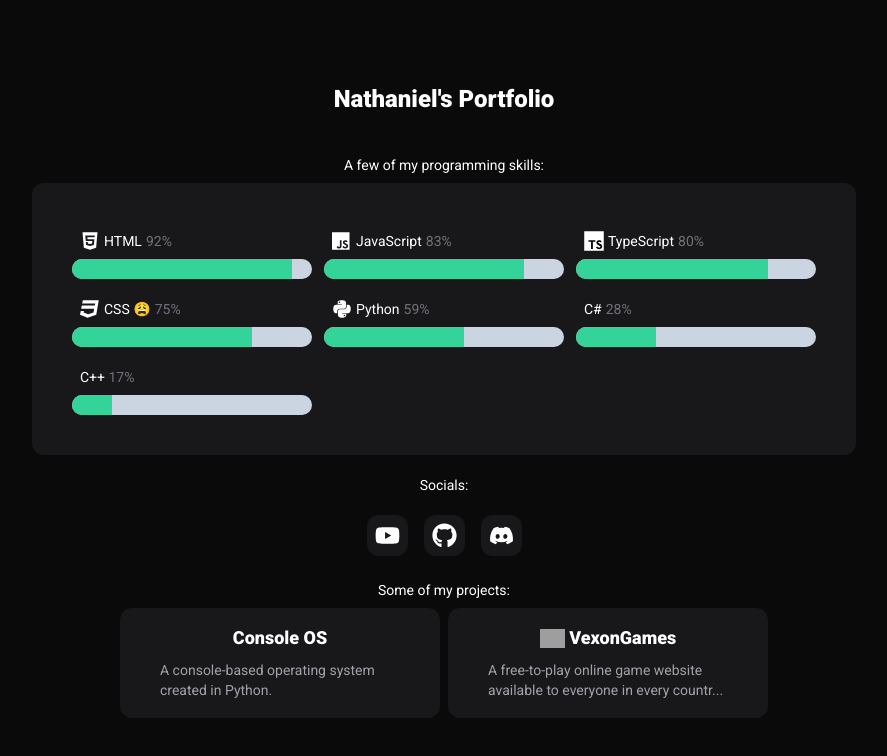
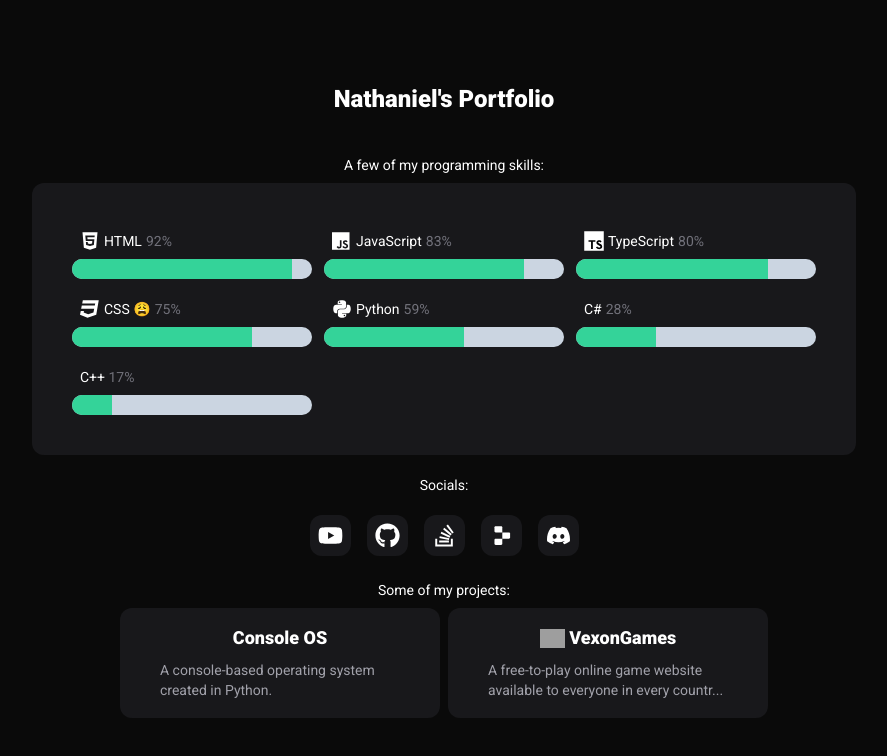
Before and after one commit to nathanielrz/portfolio, a Next.js app: page / in a window 1280 px wide. Shown: the top 756 px of the page, without its empty margins (196-1083 px from the left). Built offline with nearby package versions, Linux system fonts and the light colour scheme; grey boxes are pictures that could not be loaded.

Commit message:
add morre socials

```diff
--- a/app/page.tsx
+++ b/app/page.tsx
@@ -161,6 +161,48 @@ export default function Home() {
               </svg>
             </button>
           </a>
+          <a
+            href="https://stackoverflow.com/users/22692600/nathaniel"
+            target="_blank"
+          >
+            <button className="bg-zinc-900 rounded-xl p-2 transition hover:scale-105 hover:bg-zinc-800">
+              <svg
+                xmlns="http://www.w3.org/2000/svg"
+                viewBox="0 0 384 512"
+                height={25}
+                width={25}
+              >
+                <path
+                  fill="#fff"
+                  d="M290.7 311L95 269.7 86.8 309l195.7 41zm51-87L188.2 95.7l-25.5 30.8 153.5 128.3zm-31.2 39.7L129.2 179l-16.7 36.5L293.7 300zM262 32l-32 24 119.3 160.3 32-24zm20.5 328h-200v39.7h200zm39.7 80H42.7V320h-40v160h359.5V320h-40z"
+                />
+              </svg>
+            </button>
+          </a>
+          <a href="https://replit.com/@nathanielrz" target="_blank">
+            <button className="bg-zinc-900 rounded-xl p-2 transition hover:scale-105 hover:bg-zinc-800">
+              <svg
+                width={25}
+                height={25}
+                viewBox="0 0 32 32"
+                fill="none"
+                xmlns="http://www.w3.org/2000/svg"
+              >
+                <path
+                  d="M7 5.5C7 4.67157 7.67157 4 8.5 4H15.5C16.3284 4 17 4.67157 17 5.5V12H8.5C7.67157 12 7 11.3284 7 10.5V5.5Z"
+                  fill="#fff"
+                ></path>
+                <path
+                  d="M17 12H25.5C26.3284 12 27 12.6716 27 13.5V18.5C27 19.3284 26.3284 20 25.5 20H17V12Z"
+                  fill="#fff"
+                ></path>
+                <path
+                  d="M7 21.5C7 20.6716 7.67157 20 8.5 20H17V26.5C17 27.3284 16.3284 28 15.5 28H8.5C7.67157 28 7 27.3284 7 26.5V21.5Z"
+                  fill="#fff"
+                ></path>
+              </svg>
+            </button>
+          </a>
           <a href="https://dsc.gg/vexongames" target="_blank">
             <button className="bg-zinc-900 rounded-xl p-2 transition hover:scale-105 hover:bg-zinc-800">
               <svg
```
